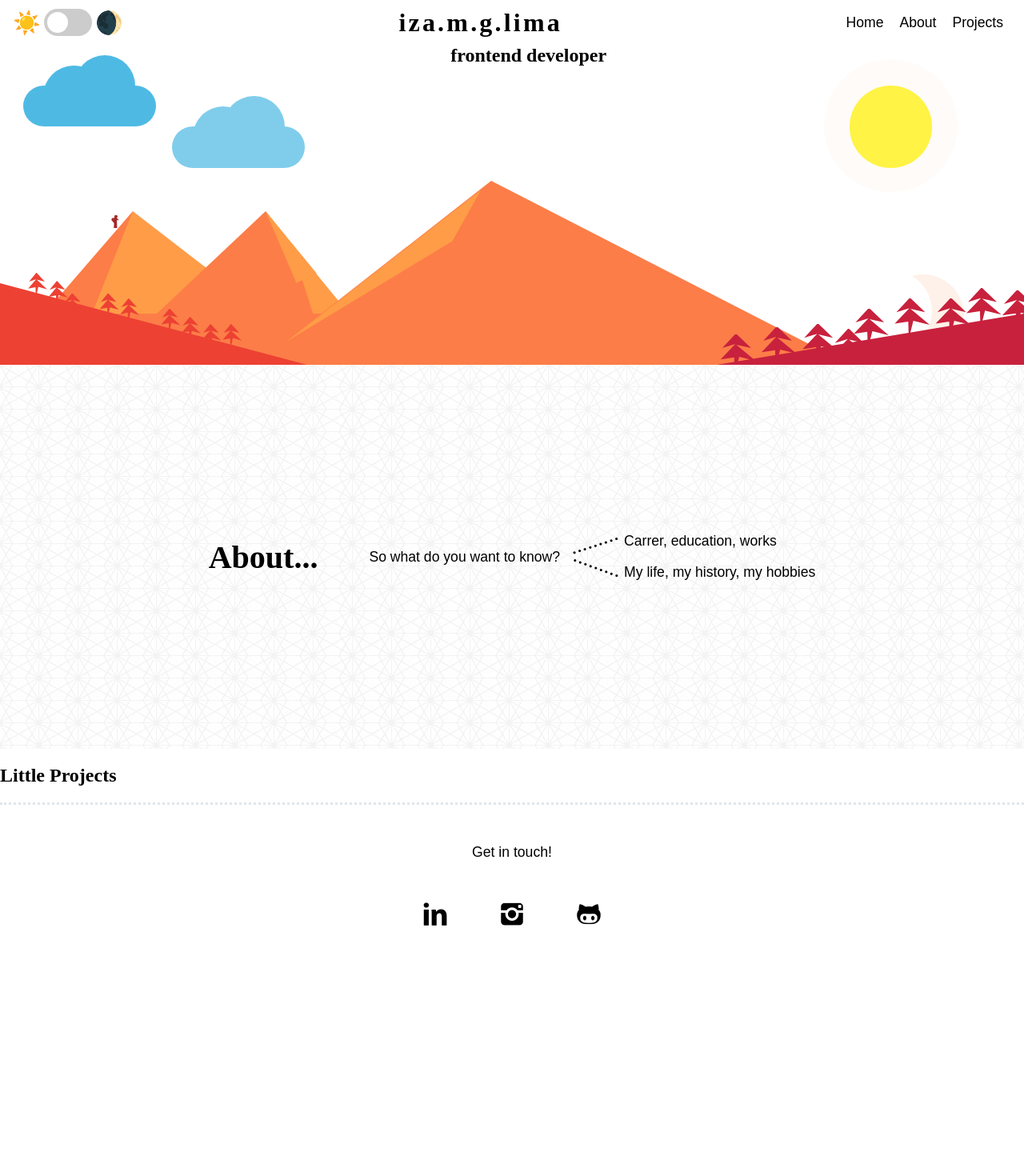
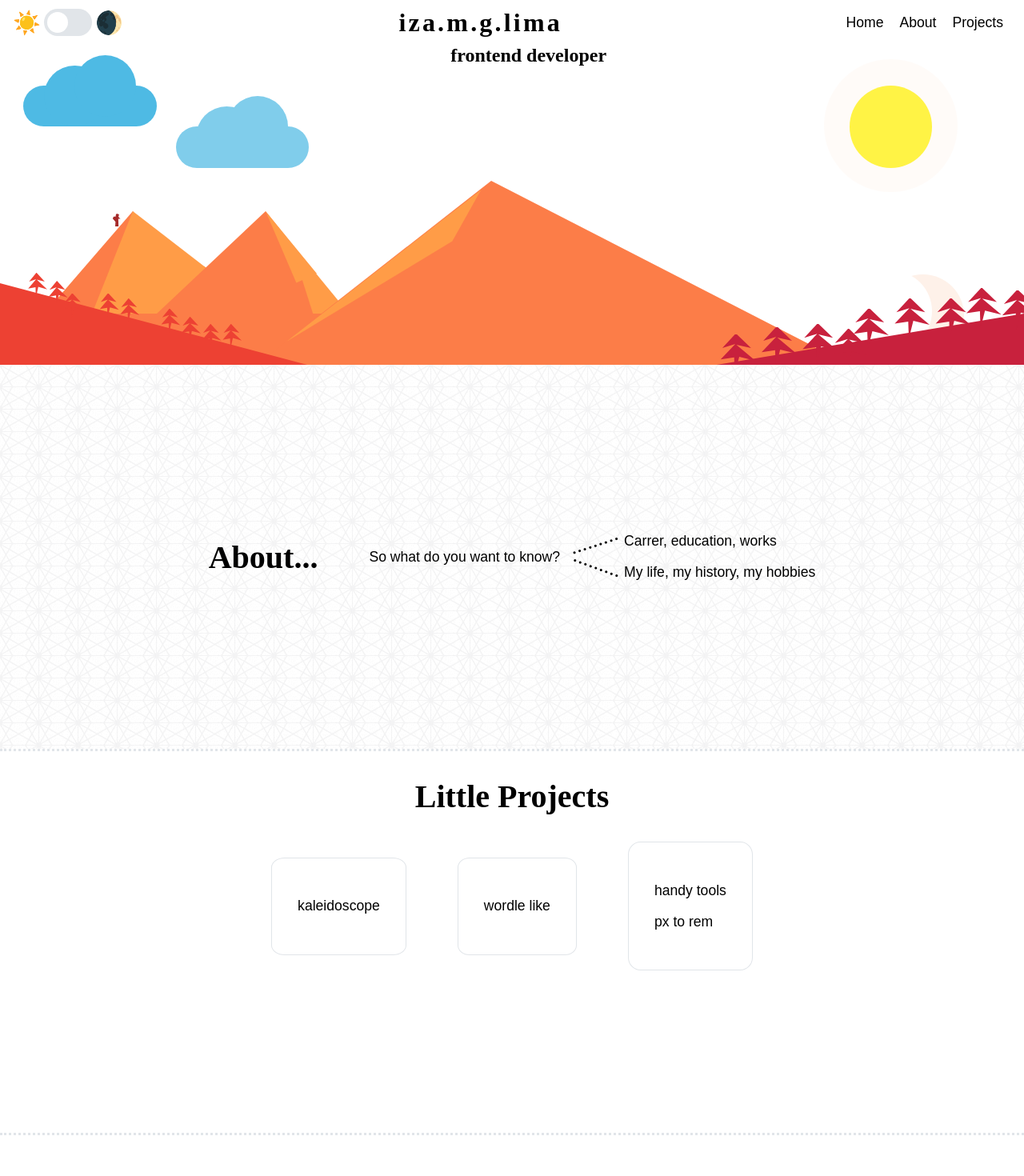
Before and after one commit to izamglima/izamglima.github.io, a Next.js app in the folder my-site-nextjs/: page / in a window 1280 px wide. Shown: the top 1470 px of the page at 80% size. Before the commit the page ends 1223 px from the top, so only its background shows below. Built offline with nearby package versions, Linux system fonts and the light colour scheme; no server answers; a web font is replaced by a local one.

Commit message:
added more content to home

```diff
--- a/my-site-nextjs/components/AboutHome.js
+++ b/my-site-nextjs/components/AboutHome.js
@@ -1,4 +1,4 @@
-import styles from '../styles/About.module.css'
+import styles from '../styles/AboutHome.module.css'
 import Link from 'next/link';
 
 const AboutHome = () => {
--- a/my-site-nextjs/components/ProjectsHome.js
+++ b/my-site-nextjs/components/ProjectsHome.js
@@ -1,9 +1,22 @@
 import Link from "next/link";
+import styles from '../styles/ProjectsHome.module.css'
 
 const ProjectsHome = () => {
   return (
-    <div>
-      <h2>Little Projects</h2>
+    <div className={styles['projects-home']}>
+      <h2 className="text-center">Little Projects</h2>
+      <div className={styles['projects-list']}>
+        <div className={styles['projects-list__item']}>
+          <p>kaleidoscope</p>
+        </div>
+        <div className={styles['projects-list__item']}>
+          <p>wordle like</p>
+        </div>
+        <div className={styles['projects-list__item']}>
+          <p>handy tools</p>
+          <p>px to rem</p>
+        </div>
+      </div>
     </div>
   )
 }
--- /dev/null
+++ b/my-site-nextjs/styles/ProjectsHome.module.css
@@ -0,0 +1,22 @@
+.projects-home {
+  height: 60vh;
+  border-top: 3px dotted var(--grey);
+}
+
+.projects-home h2 {
+  font-size: 2.5rem;
+}
+
+.projects-list {
+  display: flex;
+  justify-content: center;
+  align-items: center;
+  flex-wrap: wrap;
+}
+
+.projects-list__item {
+  margin: 0 2rem;
+  padding: 2rem;
+  border-radius: 10%;
+  border: 1px solid var(--grey);
+}
--- a/my-site-nextjs/styles/globals.css
+++ b/my-site-nextjs/styles/globals.css
@@ -54,6 +54,7 @@
   --light-green:  #a3e696;
   --clouds: #049dd9;
   --sun: #fff345;
+  --grey: #e1e5e9;
 }
 
 body {
@@ -89,7 +90,7 @@ a {
 }
 
 .slider {
-  background-color: #ccc;
+  background-color: var(--grey);
   position: absolute;
   cursor: pointer;
   bottom: 0;
@@ -202,7 +203,7 @@ a {
 .footer {
   grid-area: footer;
   padding: 2rem 0;
-  border-top: 3px dotted #e1e5e9;
+  border-top: 3px dotted var(--grey);
 }
 
 .social-links {
```
Also changed, not shown: my-site-nextjs/styles/AboutHome.module.css (renamed from my-site-nextjs/styles/About.module.css).
